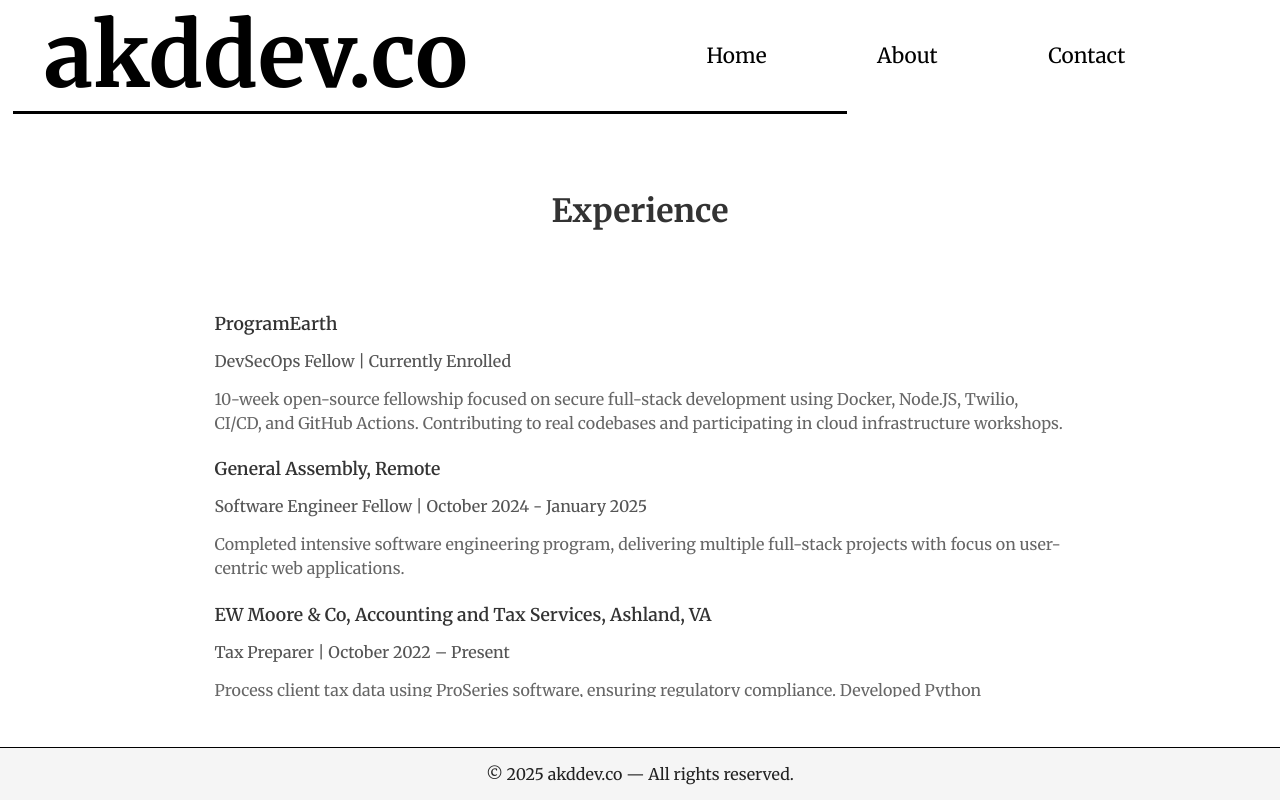
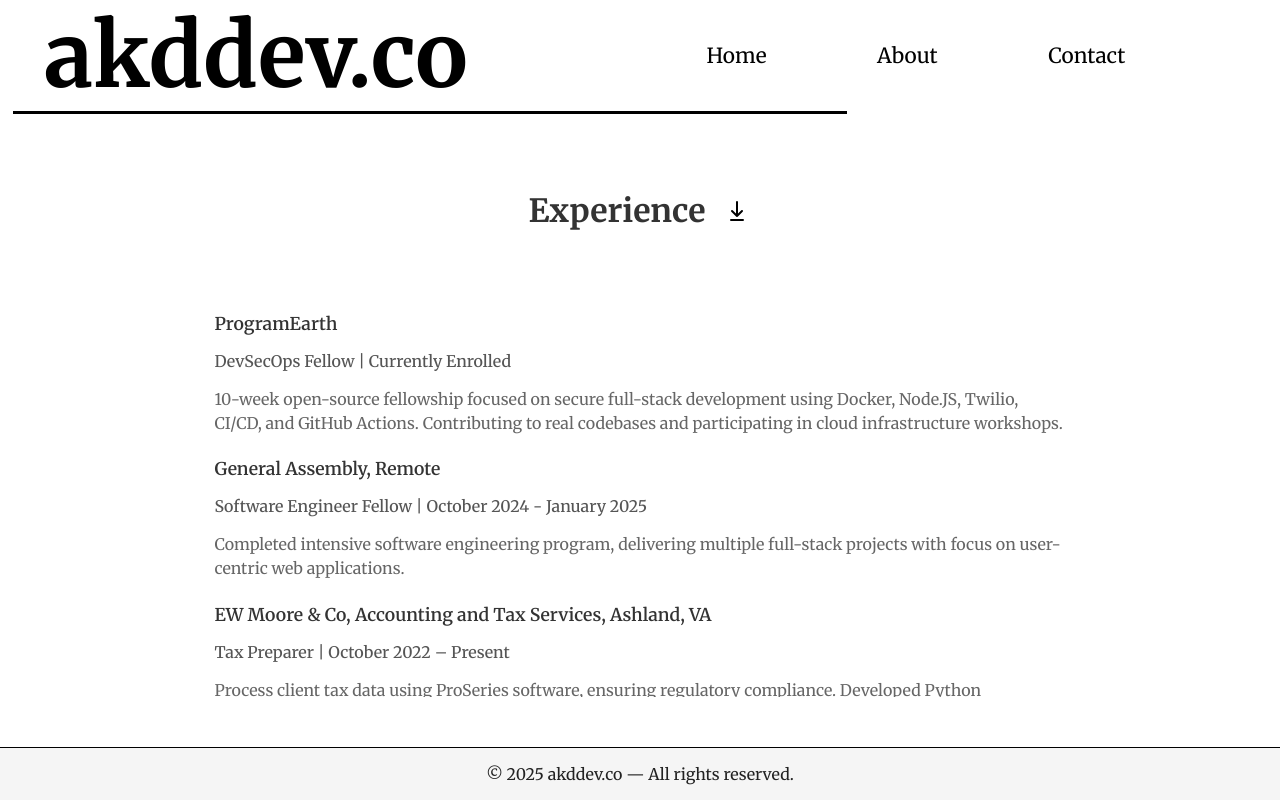
Before and after one commit to bootupAbdullah/personal_webpage, a React (Vite) app in the folder frontend/: page /about in a window 1280 px wide. Both pictures are taken after a click on the button 640 px from the left and 707 px from the top of the page. Built offline with nearby package versions, Linux system fonts and the light colour scheme.

Commit message:
feat: add resume download functionality
- Add download SVG icon to Experience header
- Implement resume download link with proper file paths
- Enable full resume download from Experience page

```diff
--- a/frontend/src/assets/components/About/Experience.css
+++ b/frontend/src/assets/components/About/Experience.css
@@ -8,7 +8,6 @@
   /* border: 1px solid red; */
   overflow-y: auto;
 }
-
 
 .experience__header .experience__title {
   font-size: 2em;
@@ -66,3 +65,23 @@
   height: 40px;
   filter: invert(1);
 }
+
+.experience__title-row {
+  display: flex;
+  align-items: center;
+  gap: 1rem;
+  justify-content: center;
+}
+
+.experience__download-btn {
+  width: 30px;
+  height: 30px;
+  display: flex;
+  align-items: center;
+  justify-content: center;
+}
+
+.experience__download-btn img {
+  width: 24px;
+  height: 24px;
+}
--- a/frontend/src/assets/components/About/Experience.jsx
+++ b/frontend/src/assets/components/About/Experience.jsx
@@ -4,7 +4,17 @@
 const Experience = ({ onToggle }) => (
   <div className="experience">
     <div className="experience__header">
-      <h2 className="experience__title">Experience</h2>
+      <div className="experience__title-row">
+        <h2 className="experience__title">Experience</h2>
+        <a
+          href="/documents/Resume.pdf"
+          download="Abdullah_Durrani_Resume.pdf"
+          className="experience__download-btn"
+          title="Download Full Resume"
+        >
+          <img src="images/svg/download-svgrepo-com.svg" alt="Download Resume" />
+        </a>
+      </div>
     </div>
 
     <div className="experience__content">
```
Also changed, not shown: frontend/public/images/svg/download-svgrepo-com.svg (added), 1 other file (tests, documents, lock files or other folders).
